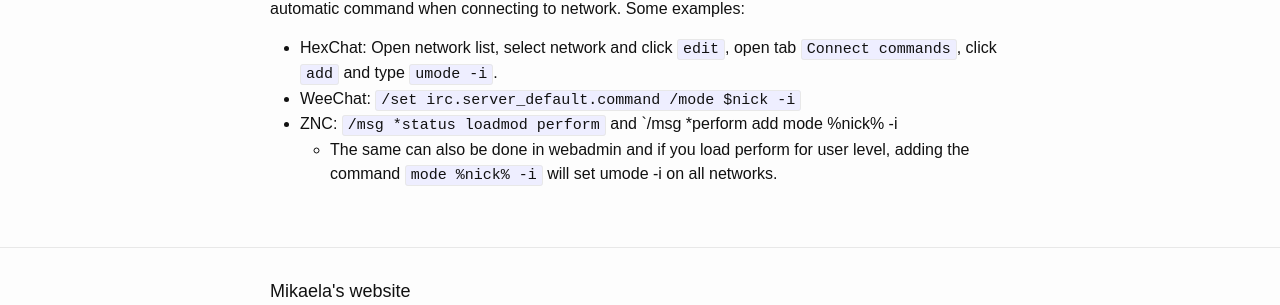
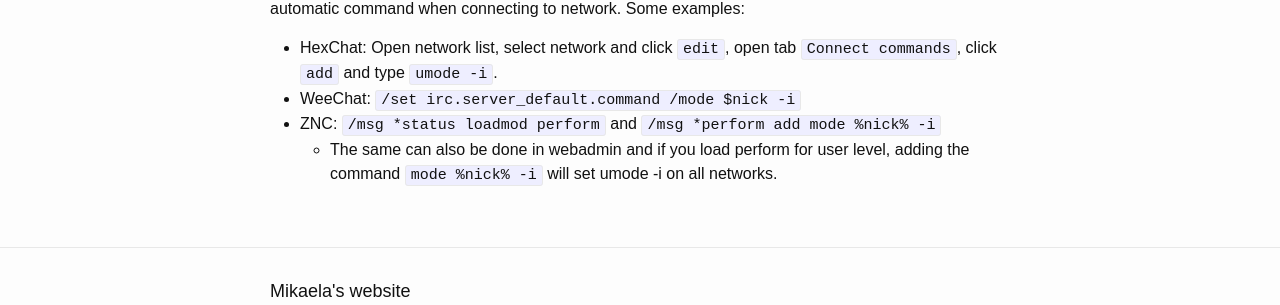
Before and after one commit to Mikaela/mikaela.github.io, a Jekyll site: the page built from _posts/2015-03-26-umode--i.md, in a window 1280 px wide. Shown: the part 652-957 px from the top of the page. Built offline with Jekyll 4.4.1, drawn with Linux system fonts in a browser that asks for light colours; Markdown is read by kramdown in place of the engine named in the settings; comment, search, counter and statistics services are not loaded.

Commit message:
fix previous commit (one missing `)

```diff
--- a/_posts/2015-03-26-umode--i.md
+++ b/_posts/2015-03-26-umode--i.md
@@ -34,7 +34,7 @@
 * HexChat: Open network list, select network and click `edit`, open tab
   `Connect commands`, click `add` and type `umode -i`.
 * WeeChat: `/set irc.server_default.command /mode $nick -i`
-* ZNC: `/msg *status loadmod perform` and `/msg *perform add mode %nick% -i
+* ZNC: `/msg *status loadmod perform` and `/msg *perform add mode %nick% -i`
     * The same can also be done in webadmin and if you load perform for
       user level, adding the command `mode %nick% -i` will set umode -i
       on all networks.
```
